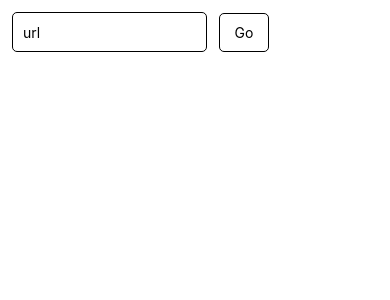
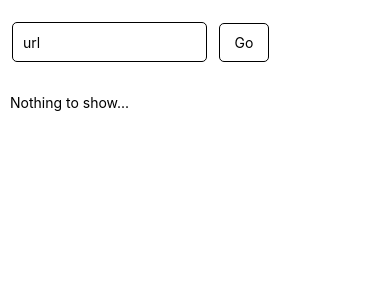
Before and after one commit to maizorin97/nu-test-mobile, a React Native app: screen /MainScreen in a window 390 px wide. Shown: the top 300 px of the page. Built offline with nearby package versions, Linux system fonts and the light colour scheme.

Commit message:
funcionamiento basico de la app

```diff
--- /dev/null
+++ b/src/components/AliasItem.tsx
@@ -0,0 +1,41 @@
+import React from "react"
+import { StyleSheet, Text, TouchableOpacity, View } from "react-native"
+import { Alias } from "../interfaces/ShortenerInterfaces"
+
+interface Props {
+    alias: Alias,
+    onPress: () => void
+}
+
+export const AliasItem = ({ alias, onPress }: Props) => {
+    return (
+        <TouchableOpacity
+            activeOpacity={0.5}
+            onPress={onPress}
+            style={styles.container}
+        >
+            <Text>
+                {alias._links.self} shorted to: {alias.alias}
+            </Text>
+        </TouchableOpacity>
+    )
+}
+
+const styles = StyleSheet.create({
+    container: {
+        backgroundColor: "white",
+        marginVertical: 5,
+        marginHorizontal: 10,
+        padding: 10,
+        borderRadius: 10,
+        shadowColor: "#000",
+        shadowOffset: {
+            width: 0,
+            height: 2,
+        },
+        shadowOpacity: 0.23,
+        shadowRadius: 2.62,
+        elevation: 4,
+    }
+
+})
--- a/src/components/CustomButton.tsx
+++ b/src/components/CustomButton.tsx
@@ -3,16 +3,18 @@ import { StyleSheet, Text, View } from "react-native"
 import { TouchableOpacity } from "react-native-gesture-handler"
 
 interface Props {
-    text: string
-    onPress: () => void
+    text: string,
+    onPress: () => void,
+    disabled: boolean
 }
 
-export const CustomButton = ({text, onPress}:Props) => {
+export const CustomButton = ({text, disabled, onPress}:Props) => {
     return (
         <View style={styles.container}>
             <TouchableOpacity
                 activeOpacity={0.5}
                 onPress={onPress}
+                disabled={disabled}
             >
                 <View style={styles.buttonBody}>
                     <Text style={styles.text}>{text}</Text>
--- a/src/hooks/useShortener.tsx
+++ b/src/hooks/useShortener.tsx
@@ -1,17 +1,30 @@
 import { useState } from "react"
-import { URL } from "../interfaces/ShortenerInterfaces"
+import fetchApi from "../api/fetchApi"
+import { Alias, Url } from "../interfaces/ShortenerInterfaces"
 
 export const useShortener = () => {
 
-    const [url, setUrl] = useState<URL>()
+    const [recentAlias, setRecentAlias] = useState<Alias[]>([])
+    const [loading, setLoading] = useState(false)
 
-    const postAlias = async () => {
+    const postAliasApi = async (body: Url) => {
 
+        setLoading(true)
 
+        const data = await fetchApi<Alias>("POST", "/api/alias", JSON.stringify(body))
+
+        if (data != undefined) {
+            setRecentAlias([data, ...recentAlias])
+            console.log(recentAlias)
+        }
+
+        setLoading(false)
 
     }
 
     return {
-        url, setUrl
+        recentAlias,
+        postAliasApi,
+        loading
     }
 }
--- a/src/interfaces/ShortenerInterfaces.tsx
+++ b/src/interfaces/ShortenerInterfaces.tsx
@@ -1,4 +1,4 @@
-export interface URL {
+export interface Url {
     url: string
 }
 
--- a/src/screens/MainScreen.tsx
+++ b/src/screens/MainScreen.tsx
@@ -1,9 +1,11 @@
 import React, { useState } from "react"
 import { StackScreenProps } from "@react-navigation/stack"
-import { FlatList, SafeAreaView, StyleSheet, Text, TextInput, View } from "react-native"
+import { ActivityIndicator, FlatList, Linking, SafeAreaView, StyleSheet, Text, TextInput, View } from "react-native"
 import { StackParams } from "../navigation/Navigator"
 import { useShortener } from "../hooks/useShortener"
 import { CustomButton } from "../components/CustomButton"
+import { Alias, Url } from "../interfaces/ShortenerInterfaces"
+import { AliasItem } from "../components/AliasItem"
 
 interface Props extends StackScreenProps<StackParams, "MainScreen"> { }
 
@@ -11,7 +13,7 @@ export const MainScreen = ({ navigation }: Props) => {
 
     const [input, setInput] = useState("")
 
-    const { url, setUrl } = useShortener()
+    const { recentAlias, postAliasApi, loading } = useShortener()
 
     return (
         <SafeAreaView style={styles.container}>
@@ -25,8 +27,45 @@ export const MainScreen = ({ navigation }: Props) => {
                 />
                 <CustomButton
                     text="Go"
-                    onPress={() => { }}
+                    disabled={loading}
+                    onPress={() => {
+                        const body: Url = { url: input }
+                        postAliasApi(body)
+                    }}
                 />
+                {
+                    (loading) ? (
+                        <ActivityIndicator/>
+                    ):(<></>)
+                }
+            </View>
+            <View style={styles.listContainer}>
+                {
+                    (recentAlias.length === 0) ? (
+                        <Text style={{margin:10}}>
+                            Nothing to show...
+                        </Text>
+                    ) : (
+                        <View>
+                        <Text style={{margin:10}}>Recently shorted</Text>
+                        <FlatList
+                            style={styles.historyList}
+                            data={recentAlias}
+                            showsVerticalScrollIndicator={false}
+                            stickyHeaderIndices={[0]}
+                            keyExtractor={(alias) => alias._links.short}
+                            renderItem={({ item }) => (
+                                <AliasItem
+                                    alias={item}
+                                    onPress={() => {
+                                        Linking.openURL(item._links.short)
+                                    }}
+                                />
+                            )}
+                        />
+                        </View>
+                    )
+                }
             </View>
         </SafeAreaView>
     )
@@ -40,11 +79,16 @@ const styles = StyleSheet.create({
         justifyContent: "flex-start",
     },
     searchContainer: {
+        flex: 1,
         width: "100%",
         flexDirection: "row",
     },
+    listContainer: {
+        flex: 9,
+        width: "100%"
+    },
     historyList: {
-        backgroundColor:"red"
+
     },
     input: {
         height: 40,
@@ -52,6 +96,7 @@ const styles = StyleSheet.create({
         margin: 12,
         borderWidth: 1,
         padding: 10,
-        borderRadius: 5
+        borderRadius: 5,
+        alignSelf: "center"
     },
 })
```
